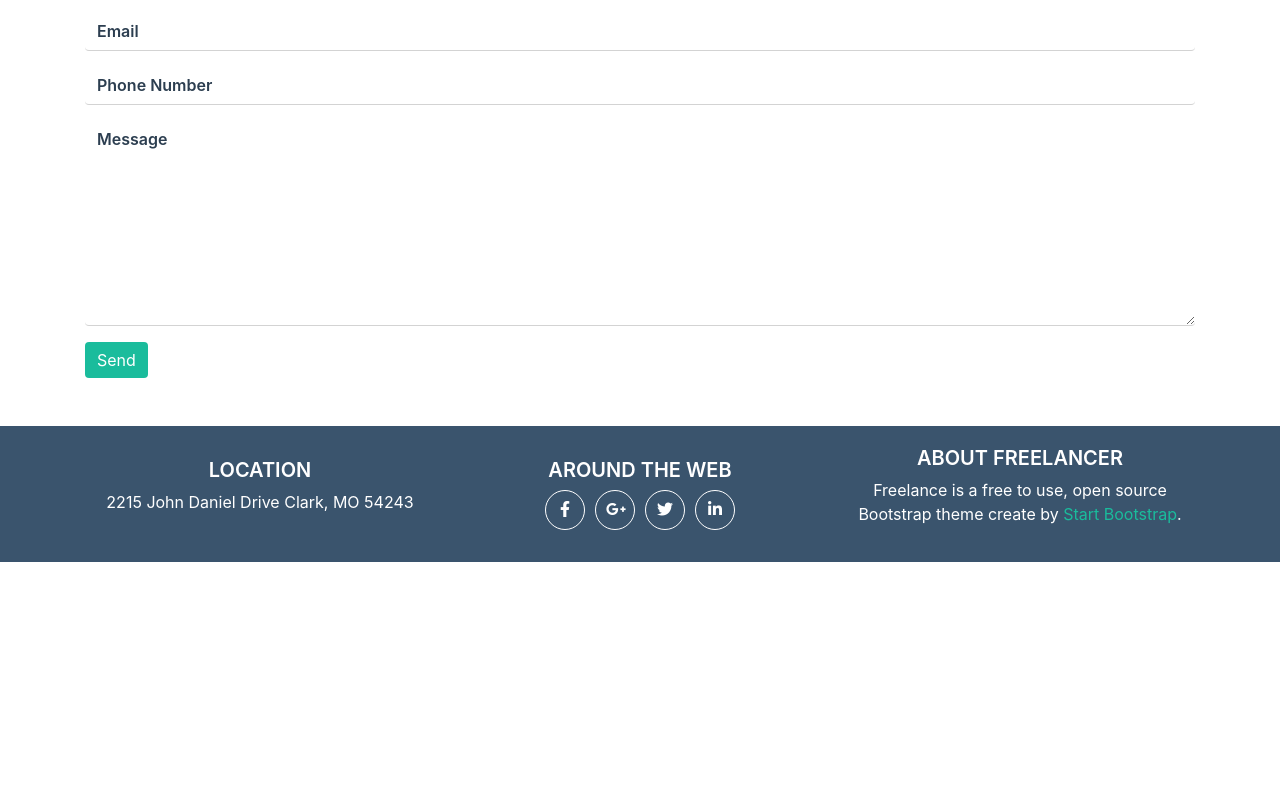
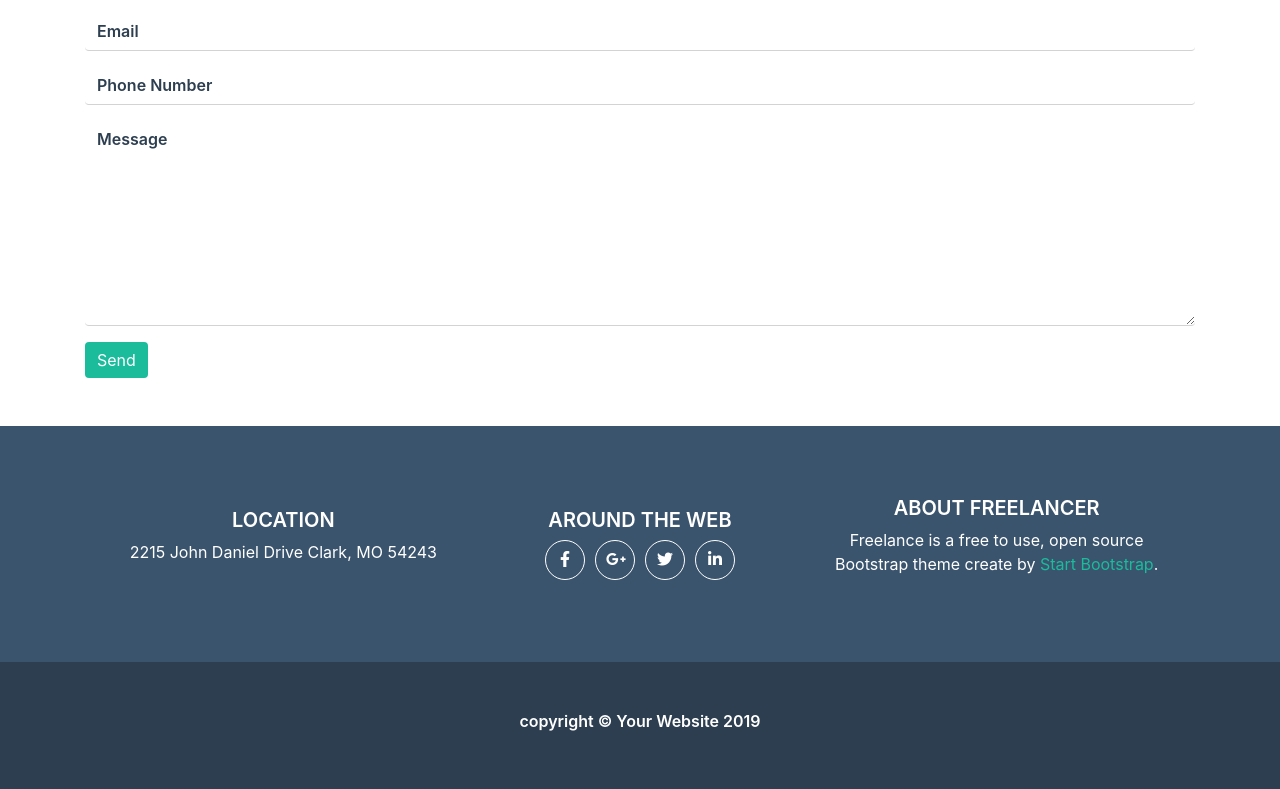
Before and after one commit to peppe-p/html-css-bootstrap-freelancer, a plain HTML site: page index.html in a window 1280 px wide. Shown: the part 1842-2631 px from the top of the page. Before the commit the page ends 2404 px from the top, so only its background shows below. Drawn offline with nearby package versions, Linux system fonts and the light colour scheme.

Commit message:
Fix footer end project

```diff
--- a/assets/css/style.css
+++ b/assets/css/style.css
@@ -104,6 +104,9 @@ footer {
     color: white;
     text-align: center;
 }
+footer > div:first-child {
+    padding: 50px;
+}
 footer > div > div > div {
     margin: 20px 0px;
 }
@@ -121,3 +124,9 @@ footer i {
     width: 40px;
     margin: 0px 5px;
 }
+
+.copyright {
+    background-color: #2c3e50;
+    color: white;
+    padding: 50px;
+}
--- a/index.html
+++ b/index.html
@@ -178,6 +178,10 @@
                 </div>
             </div>
         </div>
+
+        <div class="copyright d-flex justify-content-center align-items-center">
+            <h6>copyright &copy; Your Website 2019</h6>
+        </div>
     </footer>
 
 </body>
```
